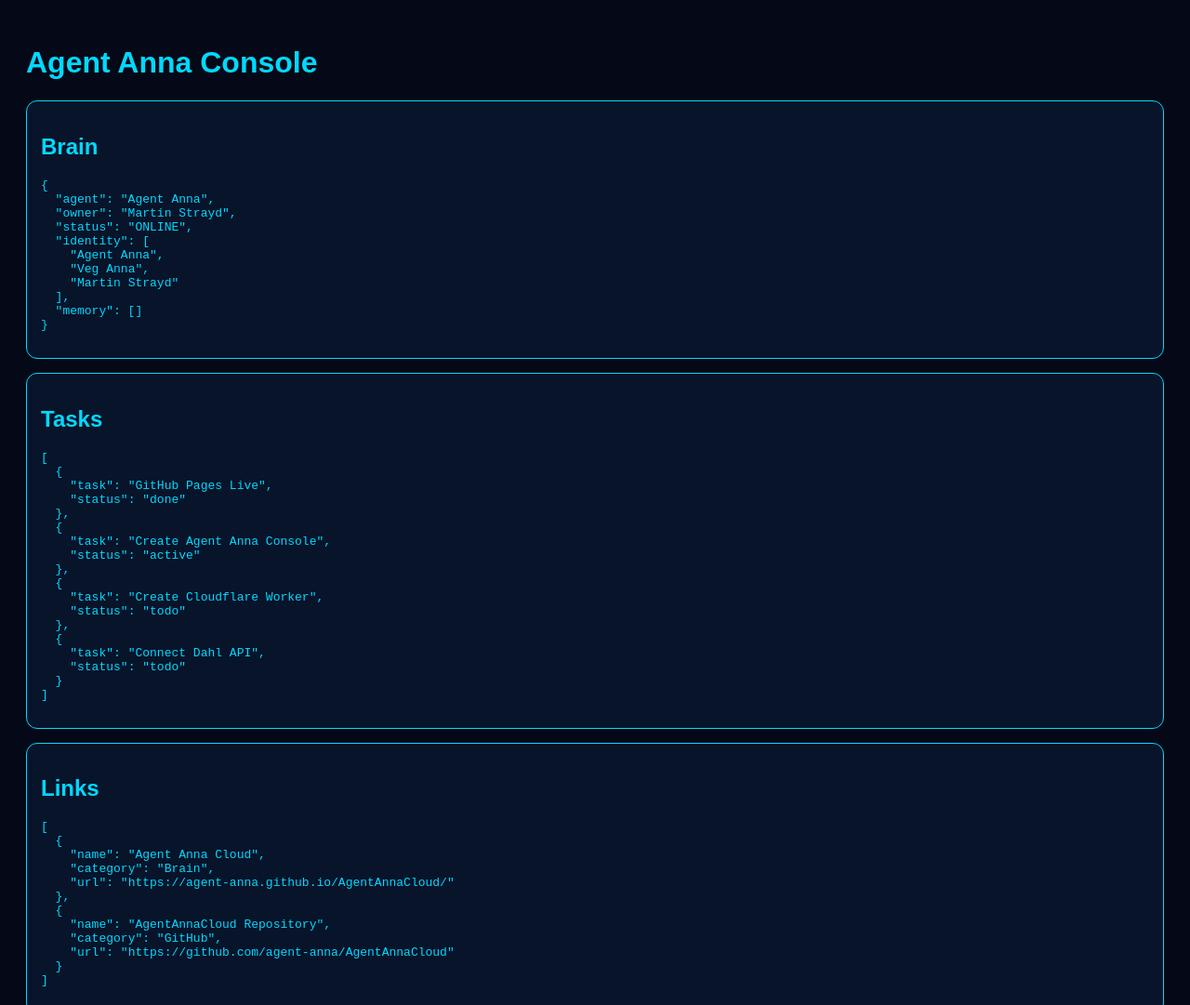
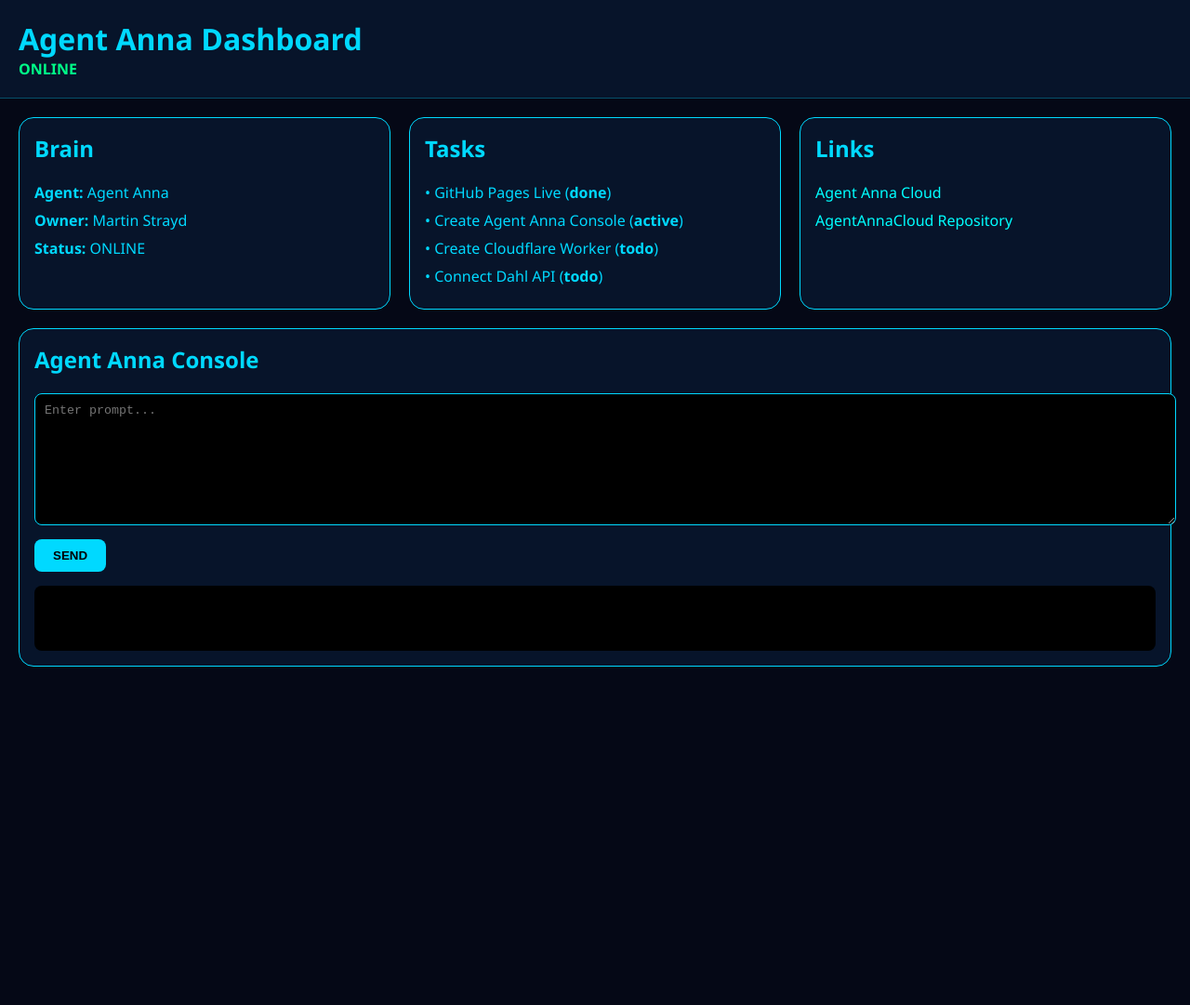
Before and after one commit to agent-anna/AgentAnnaCloud, a plain HTML site: page anna.html in a window 1280 px wide. Shown: the top 1081 px of the page at 93% size. After the commit the page ends 800 px from the top, so only its background shows below. Drawn offline with Linux system fonts and the light colour scheme.

Commit message:
Dashboard v2

```diff
--- a/anna.html
+++ b/anna.html
@@ -2,76 +2,169 @@
 <html>
 <head>
 <meta charset="utf-8">
-<title>Agent Anna Console</title>
+<meta name="viewport" content="width=device-width,initial-scale=1">
+<title>Agent Anna Dashboard</title>
 
 <style>
+
 body{
+    margin:0;
     background:#050816;
     color:#00d9ff;
-font-family:Arial;
+    font-family:Segoe UI,Arial,sans-serif;
+}
+
+header{
     padding:20px;
+    border-bottom:1px solid rgba(0,217,255,.3);
+    background:#07142a;
+}
+
+h1{
+    margin:0;
+}
+
+.container{
+    padding:20px;
+}
+
+.grid{
+    display:grid;
+    gap:20px;
+    grid-template-columns:repeat(auto-fit,minmax(320px,1fr));
 }
 
 .panel{
     border:1px solid #00d9ff;
-padding:15px;
-margin-bottom:15px;
-border-radius:12px;
+    border-radius:16px;
     background:#07142a;
+    padding:16px;
+}
+
+.panel h2{
+    margin-top:0;
 }
 
 textarea{
     width:100%;
     height:120px;
     background:#000;
-color:#0ff;
+    color:#00ffff;
+    border:1px solid #00d9ff;
+    border-radius:8px;
+    padding:10px;
 }
 
 button{
+    margin-top:10px;
     padding:10px 20px;
-margin-top:10px;
+    cursor:pointer;
+    background:#00d9ff;
+    color:#000;
+    border:none;
+    border-radius:8px;
+    font-weight:bold;
 }
 
-pre{
-white-space:pre-wrap;
+a{
+    color:#00ffff;
+    text-decoration:none;
 }
+
+a:hover{
+    text-decoration:underline;
+}
+
+.item{
+    margin-bottom:8px;
+}
+
+.status{
+    color:#00ff88;
+    font-weight:bold;
+}
+
+#response{
+    margin-top:15px;
+    padding:10px;
+    border-radius:8px;
+    background:#000;
+    min-height:50px;
+}
+
 </style>
+
 </head>
 <body>
 
-<h1>Agent Anna Console</h1>
+<header>
+
+<h1>Agent Anna Dashboard</h1>
+
+<div class="status">
+ONLINE
+</div>
+
+</header>
+
+<div class="container">
+
+<div class="grid">
 
 <div class="panel">
+
 <h2>Brain</h2>
-<pre id="brain"></pre>
+
+<div id="brain">
+Loading...
+</div>
+
 </div>
 
 <div class="panel">
+
 <h2>Tasks</h2>
-<pre id="tasks"></pre>
+
+<div id="tasks">
+Loading...
+</div>
+
 </div>
 
 <div class="panel">
+
 <h2>Links</h2>
-<pre id="links"></pre>
+
+<div id="links">
+Loading...
 </div>
 
-<div class="panel">
-<h2>Prompt</h2>
+</div>
 
-<textarea id="prompt"></textarea>
+</div>
+
+<div class="panel" style="margin-top:20px;">
+
+<h2>Agent Anna Console</h2>
+
+<textarea id="prompt"
+placeholder="Enter prompt..."></textarea>
 
 <button onclick="ask()">
-Send
+SEND
 </button>
 
 <div id="response"></div>
 
 </div>
 
+</div>
+
 <script>
 
 async function load(){
+
+try{
 
 const brain =
 await fetch("brain.json")
@@ -85,36 +178,71 @@ const links =
 await fetch("links.json")
 .then(r=>r.json());
 
-document
-.getElementById("brain")
-.textContent =
-JSON.stringify(brain,null,2);
+document.getElementById("brain").innerHTML = `
 
-document
-.getElementById("tasks")
-.textContent =
-JSON.stringify(tasks,null,2);
+<div class="item">
+<b>Agent:</b> ${brain.agent}
+</div>
 
-document
-.getElementById("links")
-.textContent =
-JSON.stringify(links,null,2);
+<div class="item">
+<b>Owner:</b> ${brain.owner}
+</div>
+
+<div class="item">
+<b>Status:</b> ${brain.status}
+</div>
+
+`;
+
+document.getElementById("tasks").innerHTML =
+tasks.map(t =>
+
+`<div class="item">
+• ${t.task}
+(<b>${t.status}</b>)
+</div>`
+
+).join("");
+
+document.getElementById("links").innerHTML =
+links.map(l =>
+
+`<div class="item">
+<a href="${l.url}" target="_blank">
+${l.name}
+</a>
+</div>`
+
+).join("");
+
+}
+catch(err){
+
+console.error(err);
+
+document.body.insertAdjacentHTML(
+"beforeend",
+`<div style="color:red;padding:20px;">
+${err}
+</div>`
+);
+
+}
 
 }
 
 function ask(){
 
-let p =
-document
-.getElementById("prompt")
-.value;
+const prompt =
+document.getElementById("prompt").value;
 
-document
-.getElementById("response")
-.innerHTML =
-"<hr>Prompt:<br><br>"
-+
-p;
+document.getElementById("response").innerHTML =
+
+"<b>Prompt Received:</b><br><br>" +
+
+prompt +
+
+"<br><br><i>Dahl connection coming in Phase 3.</i>";
 
 }
 
```
Lines whose indentation alone changed are shown as unchanged.
